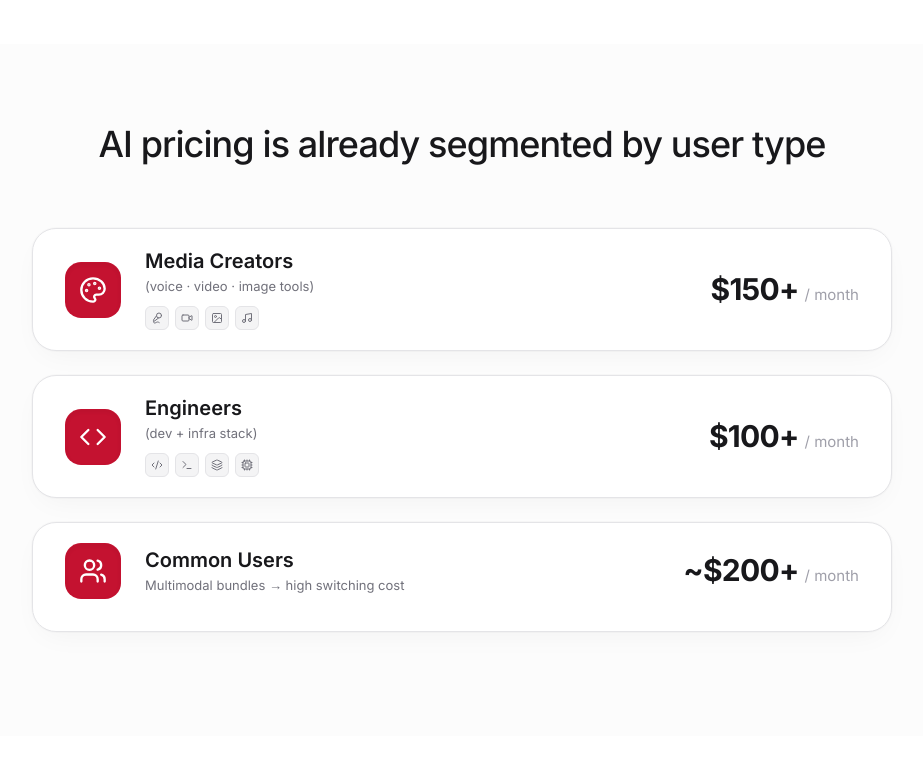
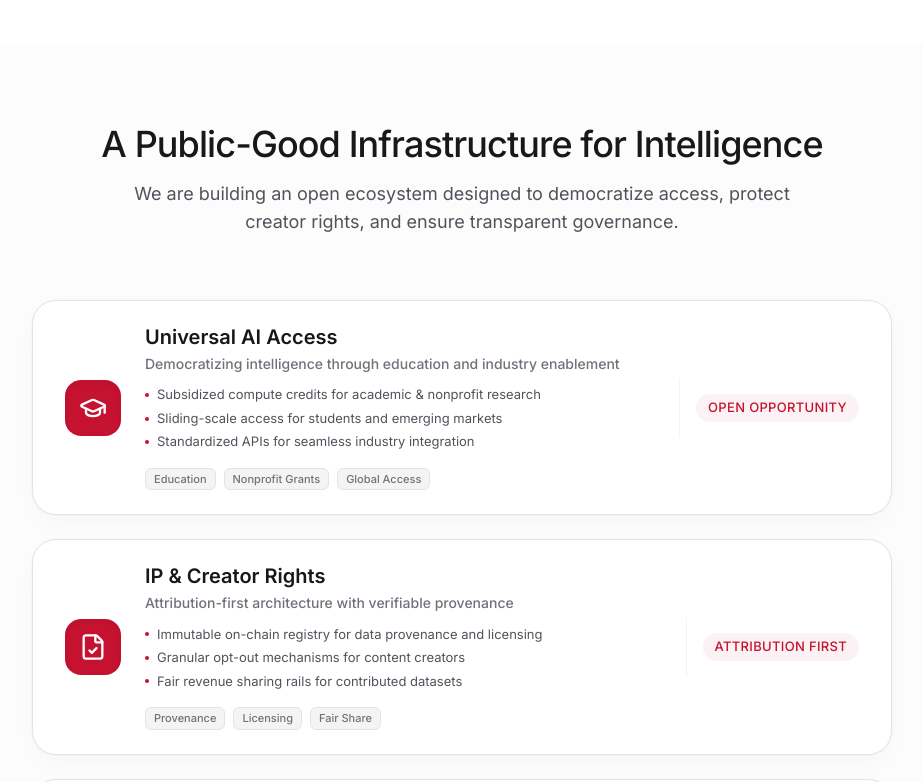
Before and after one commit to Heycoming/cmu-modelverse-initiative-light, a Next.js app: page /cmu-modelverse-initiative-light/ in a window 1280 px wide. Shown: the part 2740-3522 px from the top of the page, without its empty margins (178-1101 px from the left). Built offline with nearby package versions, Linux system fonts and the light colour scheme.

Commit message:
Refactor Vision component: replace pricing with public-good Initiative Pillars

```diff
--- a/src/components/Vision.tsx
+++ b/src/components/Vision.tsx
@@ -1,25 +1,25 @@
 'use client';
 
 import React from 'react';
-import { Database, ShieldAlert, Cpu, CheckCircle2, Mic2, Video, Image as ImageIcon, Music, Code2, Terminal, Layers, Globe, Zap, Smartphone, Palette, Code, Users } from 'lucide-react';
+import { Database, ShieldAlert, Cpu, CheckCircle2, Globe, GraduationCap, Scale, Users, FileCheck, Landmark } from 'lucide-react';
 import { motion } from 'framer-motion';
 import { BASE_PATH } from '@/lib/constants';
 
-// Detailed Pricing Card Implementation based on Revision3 requirements
-const PricingCard = ({
+// Refactored Initiative Card Implementation
+const InitiativeCard = ({
   title,
-  price,
   subtitle,
-  icons,
+  bullets,
+  badges,
   MainIcon,
-  variant = "default"
+  meta
 }: {
   title: string,
-  price: string,
   subtitle: string,
-  icons?: React.ElementType[],
+  bullets: string[],
+  badges?: string[],
   MainIcon: React.ElementType,
-  variant?: "default" | "common"
+  meta?: string
 }) => (
   <motion.div
     whileHover={{
@@ -31,42 +31,55 @@ const PricingCard = ({
     initial={{ boxShadow: "0 10px 30px -10px rgba(0,0,0,0.05), 0 0 0 1px rgba(0,0,0,0.02)" }}
     transition={{ duration: 0.2, ease: "easeInOut" }}
     className="w-full max-w-[860px] mx-auto mb-6 relative overflow-hidden rounded-[24px] bg-white border border-zinc-200 group cursor-pointer"
-    style={{ minHeight: '110px' }}
+    style={{ minHeight: '140px' }}
   >
     {/* Inner Glow Effect */}
     <div className="absolute inset-0 bg-gradient-to-br from-[#C41230]/5 to-transparent opacity-0 group-hover:opacity-100 transition-opacity duration-300 pointer-events-none" />
 
-    <div className="relative z-10 flex flex-col md:flex-row items-center justify-between h-full px-8 py-5 gap-6">
+    <div className="relative z-10 flex flex-col md:flex-row items-start md:items-center justify-between h-full px-8 py-6 gap-6">
       {/* Left Column: Icon + Text */}
-      <div className="flex items-center gap-6 w-full md:w-auto">
+      <div className="flex items-start md:items-center gap-6 w-full">
         {/* Main Icon Area */}
         <div className="w-14 h-14 shrink-0 rounded-2xl bg-[#C41230] flex items-center justify-center border border-[#C41230]/10 shadow-inner group-hover:scale-105 transition-transform duration-300">
           <MainIcon size={28} className="text-white" />
         </div>
 
         {/* Text Content */}
-        <div className="flex flex-col justify-center">
+        <div className="flex flex-col justify-center flex-grow">
           <h4 className="text-[20px] font-semibold text-zinc-900 leading-tight mb-1">{title}</h4>
-          <p className="text-[13px] text-zinc-500 font-normal leading-snug">{subtitle}</p>
+          <p className="text-[14px] text-zinc-500 font-medium leading-snug mb-3">{subtitle}</p>
 
-          {/* Tool Icons Row (if applicable) */}
-          {icons && icons.length > 0 && (
-            <div className="flex gap-1.5 mt-2.5">
-              {icons.map((Icon, i) => (
-                <div key={i} className="w-6 h-6 rounded-[6px] bg-zinc-100 flex items-center justify-center border border-zinc-200 group-hover:bg-[#C41230]/10 group-hover:border-[#C41230]/20 transition-all duration-300">
-                  <Icon size={12} className="text-zinc-500 group-hover:text-[#C41230]" />
-                </div>
+          {/* Bullets */}
+          <ul className="space-y-1 mb-3">
+            {bullets.map((bullet, i) => (
+              <li key={i} className="text-[13px] text-zinc-600 flex items-center gap-2">
+                <div className="w-1 h-1 rounded-full bg-[#C41230]" />
+                {bullet}
+              </li>
+            ))}
+          </ul>
+
+          {/* Badges */}
+          {badges && badges.length > 0 && (
+            <div className="flex flex-wrap gap-2 mt-1">
+              {badges.map((badge, i) => (
+                <span key={i} className="px-2 py-0.5 text-[11px] font-medium text-zinc-500 bg-zinc-100 rounded-md border border-zinc-200">
+                  {badge}
+                </span>
               ))}
             </div>
           )}
         </div>
       </div>
 
-      {/* Right Column: Price */}
-      <div className="flex items-baseline gap-1.5 shrink-0 md:ml-auto">
-        <span className="text-[30px] font-bold text-zinc-900 tracking-tight">{price}</span>
-        <span className="text-[15px] text-zinc-400 font-normal">/ month</span>
-      </div>
+      {/* Right Column: Meta / Mechanism */}
+      {meta && (
+        <div className="hidden md:flex items-center shrink-0 md:ml-auto pl-4 border-l border-zinc-100 h-full min-h-[60px]">
+          <span className="text-[13px] font-medium text-[#C41230] tracking-wide uppercase bg-[#C41230]/5 px-3 py-1 rounded-full">
+            {meta}
+          </span>
+        </div>
+      )}
     </div>
   </motion.div>
 );
@@ -202,37 +215,56 @@ const Vision = () => {
             ))}
           </div>
 
-          {/* Pricing Section - Light Theme */}
+          {/* Initiative Pillars Section */}
           <div className="relative py-20 px-6 rounded-[3rem] overflow-hidden bg-zinc-50/50">
             <div className="relative z-10">
               <div className="text-center mb-16">
-                <h3 className="text-3xl md:text-4xl font-medium text-zinc-900 tracking-tight mb-2">
-                  AI pricing is already segmented by user type
+                <h3 className="text-3xl md:text-4xl font-medium text-zinc-900 tracking-tight mb-4">
+                  A Public-Good Infrastructure for Intelligence
                 </h3>
+                <p className="text-zinc-600 text-lg max-w-2xl mx-auto">
+                  We are building an open ecosystem designed to democratize access, protect creator rights, and ensure transparent governance.
+                </p>
               </div>
 
               <div className="space-y-6">
-                <PricingCard
-                  title="Media Creators"
-                  price="$150+"
-                  subtitle="(voice · video · image tools)"
-                  icons={[Mic2, Video, ImageIcon, Music]}
-                  MainIcon={Palette}
+                <InitiativeCard
+                  title="Universal AI Access"
+                  subtitle="Democratizing intelligence through education and industry enablement"
+                  bullets={[
+                    "Subsidized compute credits for academic & nonprofit research",
+                    "Sliding-scale access for students and emerging markets",
+                    "Standardized APIs for seamless industry integration"
+                  ]}
+                  badges={["Education", "Nonprofit Grants", "Global Access"]}
+                  MainIcon={GraduationCap}
+                  meta="Open Opportunity"
                 />
-                <PricingCard
-                  title="Engineers"
-                  price="$100+"
-                  subtitle="(dev + infra stack)"
-                  icons={[Code2, Terminal, Layers, Cpu]}
-                  MainIcon={Code}
+
+                <InitiativeCard
+                  title="IP & Creator Rights"
+                  subtitle="Attribution-first architecture with verifiable provenance"
+                  bullets={[
+                    "Immutable on-chain registry for data provenance and licensing",
+                    "Granular opt-out mechanisms for content creators",
+                    "Fair revenue sharing rails for contributed datasets"
+                  ]}
+                  badges={["Provenance", "Licensing", "Fair Share"]}
+                  MainIcon={FileCheck}
+                  meta="Attribution First"
                 />
-                <PricingCard
-                  title="Common Users"
-                  price="~$200+"
-                  subtitle="Multimodal bundles → high switching cost"
-                  icons={[]} // Common users card typically emphasizes the text
-                  MainIcon={Users}
-                  variant="common"
+
+                <InitiativeCard
+                  title="Community Ownership"
+                  subtitle="Governance by the people building the future"
+                  bullets={[
+                    "Transparent council for protocol upgrades and policy decisions",
+                    "Open standards development for interoperability",
+                    "Shared ownership models for infrastructure providers"
+                  ]}
+                  badges={["Governance", "Transparency", "Open Standards"]}
+                  MainIcon={Landmark}
+                  meta="Shared Governance"
                 />
               </div>
             </div>
```
